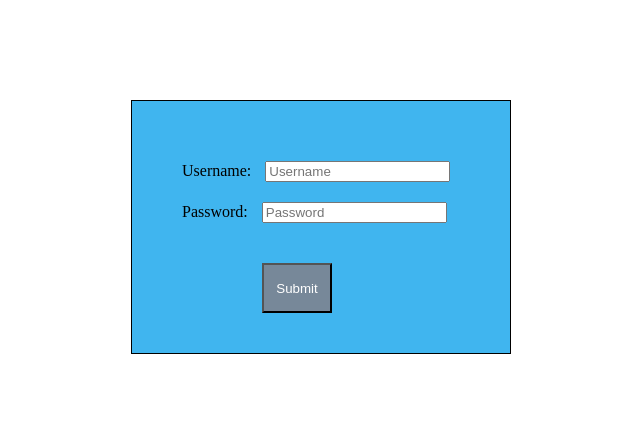
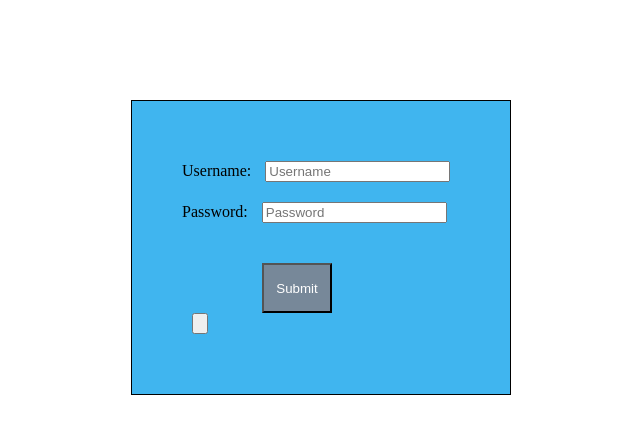
Before and after one commit to emanuele2298/Node.JS-simple-access-server, a website: page doc/index.html in a window 1280 px wide. Shown: the whole page, without its empty margins (369-1009 px from the left). Drawn offline with Linux system fonts and the light colour scheme.

Commit message:
Update index.html

```diff
--- a/doc/index.html
+++ b/doc/index.html
@@ -11,6 +11,9 @@ Username: <input type="text" name="user" placeholder="Username"> <br>
 Password: <input type="password" name="pw" placeholder="Password"> <br>
 <input type="submit" id="sub" Value="Submit">
 </form>
+<form action="/go" method="GET">
+<input type="button">
+</form>
 </div>
 </body>
 </html>
```
